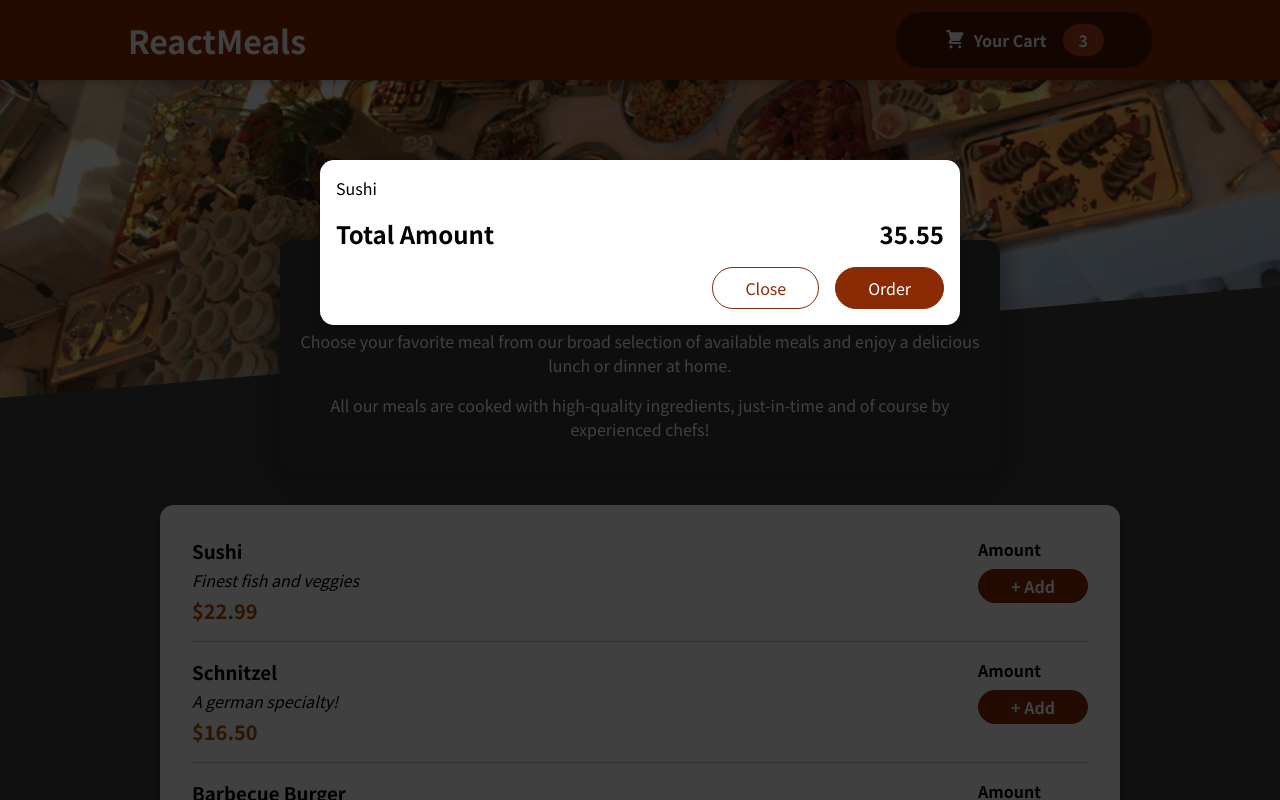
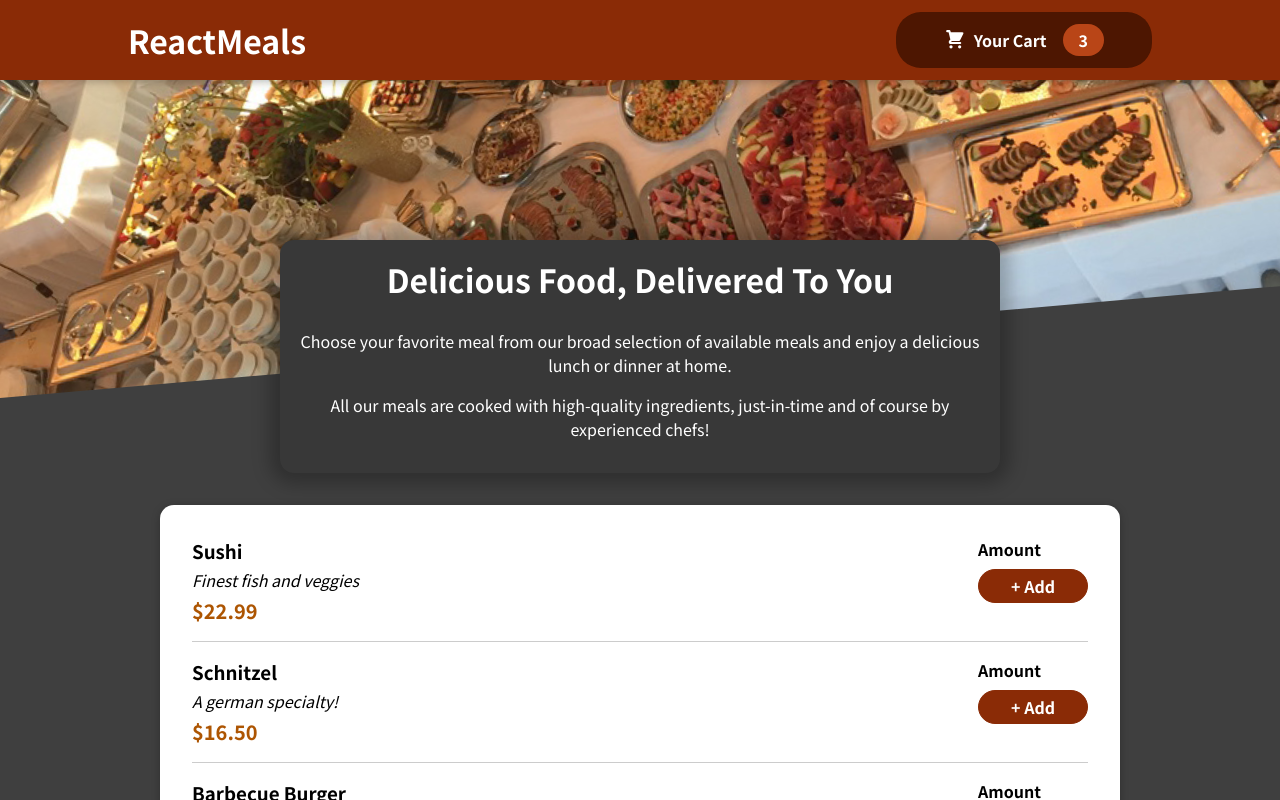
Before and after one commit to AustinT12/Food-ordering, a React (Create React App) app: page / in a window 1280 px wide. Shown: the top 800 px of the page. Built offline with nearby package versions, Linux system fonts and the light colour scheme.

Commit message:
added show and hide cart states

```diff
--- a/src/App.js
+++ b/src/App.js
@@ -1,13 +1,23 @@
-import React, { Fragment } from 'react';
+import React, { Fragment, useState } from 'react';
 import Header from './components/Layout/Header';
 import Meals from './components/Meals/Meals';
 import Cart from './components/Cart/Cart';
 
 function App() {
+  const [cartIsShown, setCartIsShown] = useState(false);
+
+  const showCartHandler = () => {
+    setCartIsShown(true);
+  };
+
+  const hideCartHandler = () => {
+    setCartIsShown(false);
+  };
+
   return (
     <Fragment>
-      <Cart />
-      <Header />
+     {cartIsShown && <Cart onClose={hideCartHandler} />}
+      <Header onShowCart={showCartHandler} />
       <main>
         <Meals />
       </main>
--- a/src/components/Cart/Cart.js
+++ b/src/components/Cart/Cart.js
@@ -10,14 +10,16 @@
     </ul>
   );
   return (
-    <Modal>
+    <Modal onClose={props.onClose}>
       {cartItems}
       <div className={classes.total}>
         <span>Total Amount</span>
         <span>35.55</span>
       </div>
       <div className={classes.actions}>
-        <button className={classes['button--alt']}>Close</button>
+        <button className={classes['button--alt']} onClick={props.onClose}>
+          Close
+        </button>
         <button className={classes.button}>Order</button>
       </div>
     </Modal>
--- a/src/components/Layout/Header.js
+++ b/src/components/Layout/Header.js
@@ -9,7 +9,7 @@
     <Fragment>
       <header className={classes.header}>
         <h1>ReactMeals</h1>
-        <HeaderCartButton />
+        <HeaderCartButton onClick={props.onShowCart} />
       </header>
       <div className={classes['main-image']}>
         <img src={mealsImage} alt='A table full of delicious food!' />
--- a/src/components/Layout/HeaderCartButton.js
+++ b/src/components/Layout/HeaderCartButton.js
@@ -3,7 +3,7 @@
 
 const HeaderCartButton = (props) => {
   return (
-    <button className={classes.button}>
+    <button className={classes.button} onClick={props.onClick}>
       <span className={classes.icon}>
         <CartIcon />
       </span>
--- a/src/components/UI/Modal.js
+++ b/src/components/UI/Modal.js
@@ -3,7 +3,7 @@
 import ReactDOM from 'react-dom';
 
 const Backdrop = (props) => {
-  return <div className={classes.backdrop}></div>;
+  return <div className={classes.backdrop} onClick={props.onClose}></div>;
 };
 
 const ModalOverlay = (props) => {
@@ -19,7 +19,10 @@
 const Modal = (props) => {
   return (
     <Fragment>
-      {ReactDOM.createPortal(<Backdrop />, porttalElement)}
+      {ReactDOM.createPortal(
+        <Backdrop onClose={props.onClose} />,
+        porttalElement
+      )}
       {ReactDOM.createPortal(
         <ModalOverlay>{props.children}</ModalOverlay>,
         porttalElement
```
Also changed, not shown: 1 other file (tests, documents, lock files or other folders).
